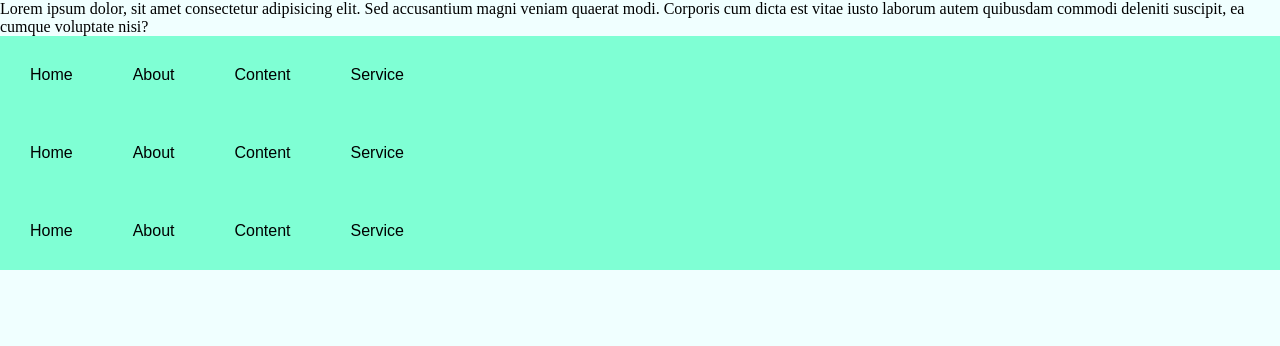
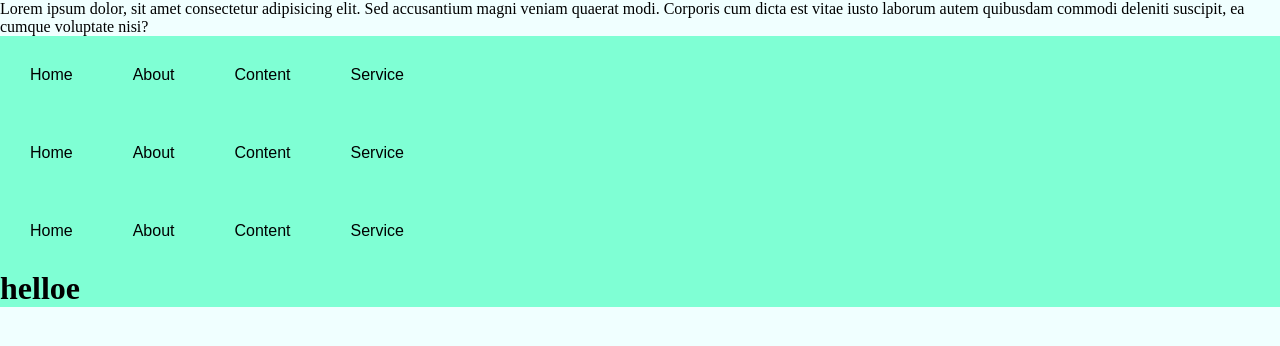
Before and after one commit to Narith-hen/test3, a plain HTML site: page index.html in a window 1280 px wide. Drawn offline with Linux system fonts and the light colour scheme.

```diff
--- a/index.html
+++ b/index.html
@@ -28,6 +28,7 @@
             <li>Content</li>
             <li>Service</li>
         </ul>
+    <h1>helloe </h1>
     </div>
 </body>
 </html>
```
